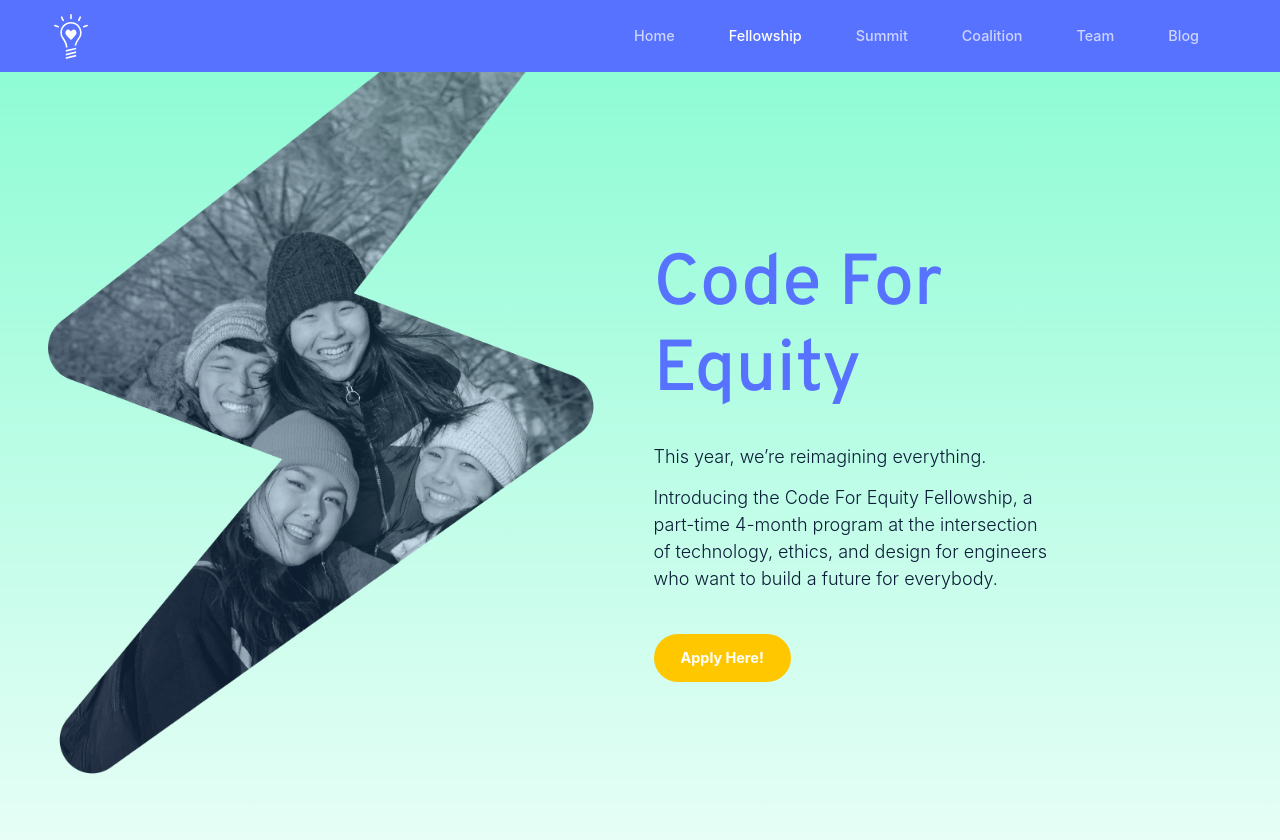
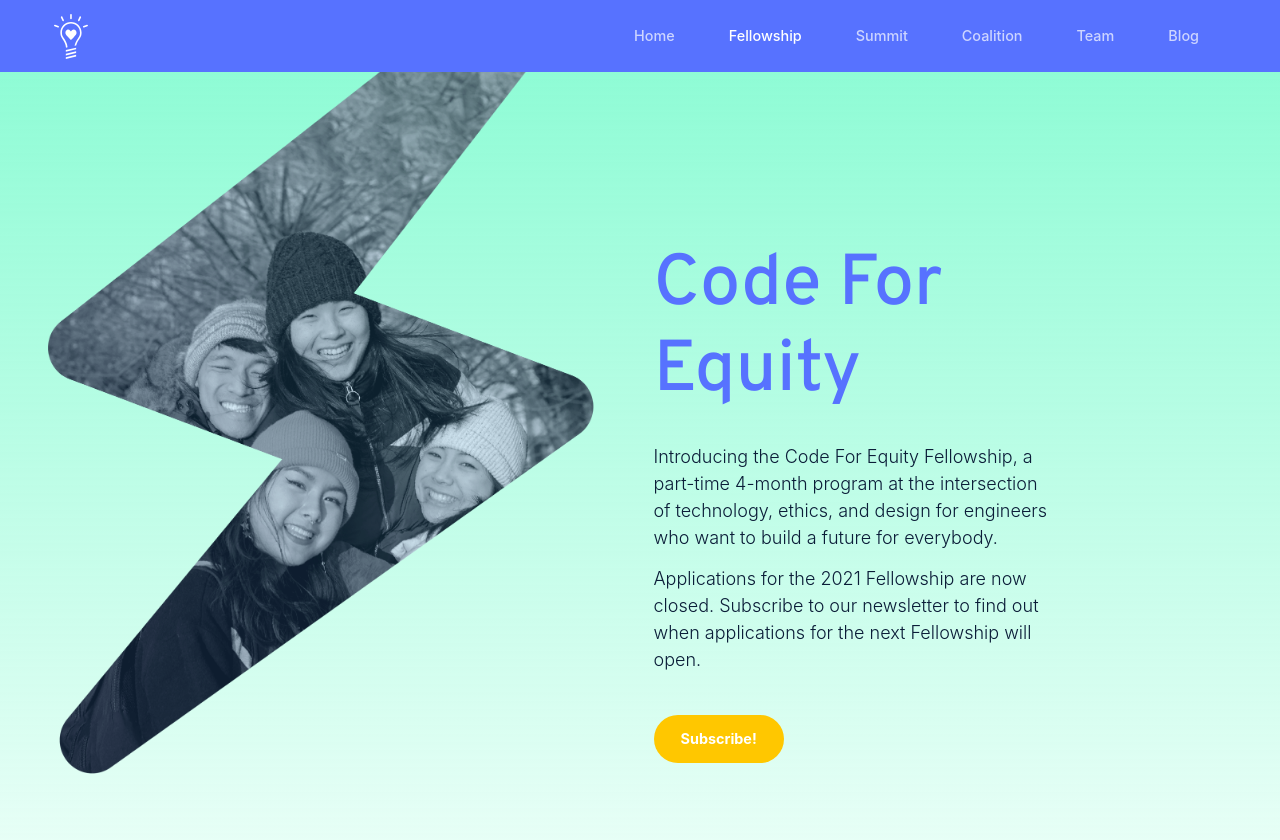
Before and after one commit to impact-labs/impact-labs.github.io, a Jekyll site: the page built from pages/fellowship.html, in a window 1280 px wide and 900 px high. Shown: the top 840 px of the window. Built offline with Jekyll 4.4.1, drawn with Linux system fonts in a browser that asks for light colours.

Commit message:
Update fellowship.html
Closed application and added newsletter subscribe

```diff
--- a/pages/fellowship.html
+++ b/pages/fellowship.html
@@ -15,12 +15,12 @@ image: /assets/images/seo/fellowship.jpg
 			<div class="col-10 col-md-4 lead">
 				<h1 class="text-primary mb-3">Code For Equity</h1>
 				<p>
-					This year, we’re reimagining everything.
+					Introducing the Code For Equity Fellowship, a part-time 4-month program at the intersection of technology, ethics, and design for engineers who want to build a future for everybody.
 				</p>
 				<p>
-					Introducing the Code For Equity Fellowship, a part-time 4-month program at the intersection of technology, ethics, and design for engineers who want to build a future for everybody.
+					Applications for the 2021 Fellowship are now closed. Subscribe to our newsletter to find out when applications for the next Fellowship will open.
 				</p>
-				<a class="btn btn-warning mt-3" href="https://airtable.com/shrsKw9wG4LLyV6RD" target="_blank" role="button" aria-pressed="true">Apply Here!</a>
+				<a class="btn btn-warning mt-3" href="https://airtable.com/shrn3Sw913prQ2y6W" target="_blank" role="button" aria-pressed="true">Subscribe!</a>
 			</div>
 			<div class="col-1 col-md-2"></div>
 		</div>
@@ -260,7 +260,7 @@ image: /assets/images/seo/fellowship.jpg
 				<br/>
 				<h4>What’s the application process like?</h4>
 				<p>
-					Applications for the 2020 Code For Equity Fellowship are now open. Apply with <a href="https://airtable.com/shrsKw9wG4LLyV6RD" target="_blank" rel="noreferrer">this link</a>. The deadline to apply is November 20th at 11:59pm ET, though the application will remain open for a waitlist. The application should take around 25 minutes to complete, and we can promise it’s fun!
+					Applications for the 2021 Code For Equity Fellowship are now closed. Subscribe to our newsletter with <a href="https://airtable.com/shrn3Sw913prQ2y6W" target="_blank" rel="noreferrer">this link</a> to find out when applications for next year's fellowship will open.
 				</p>
 				<br/>
 				<h4>Help! I’m still confused! Where can I ask more questions?</h4>
```
